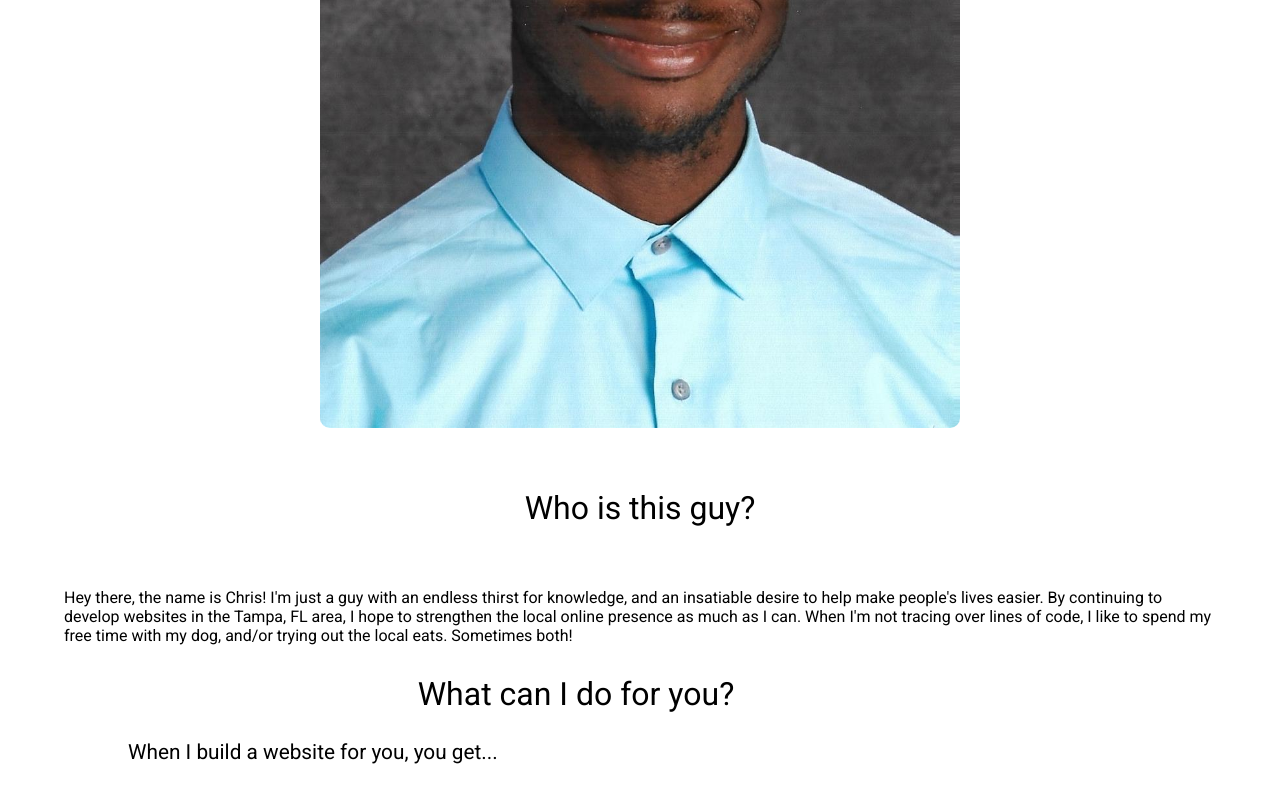
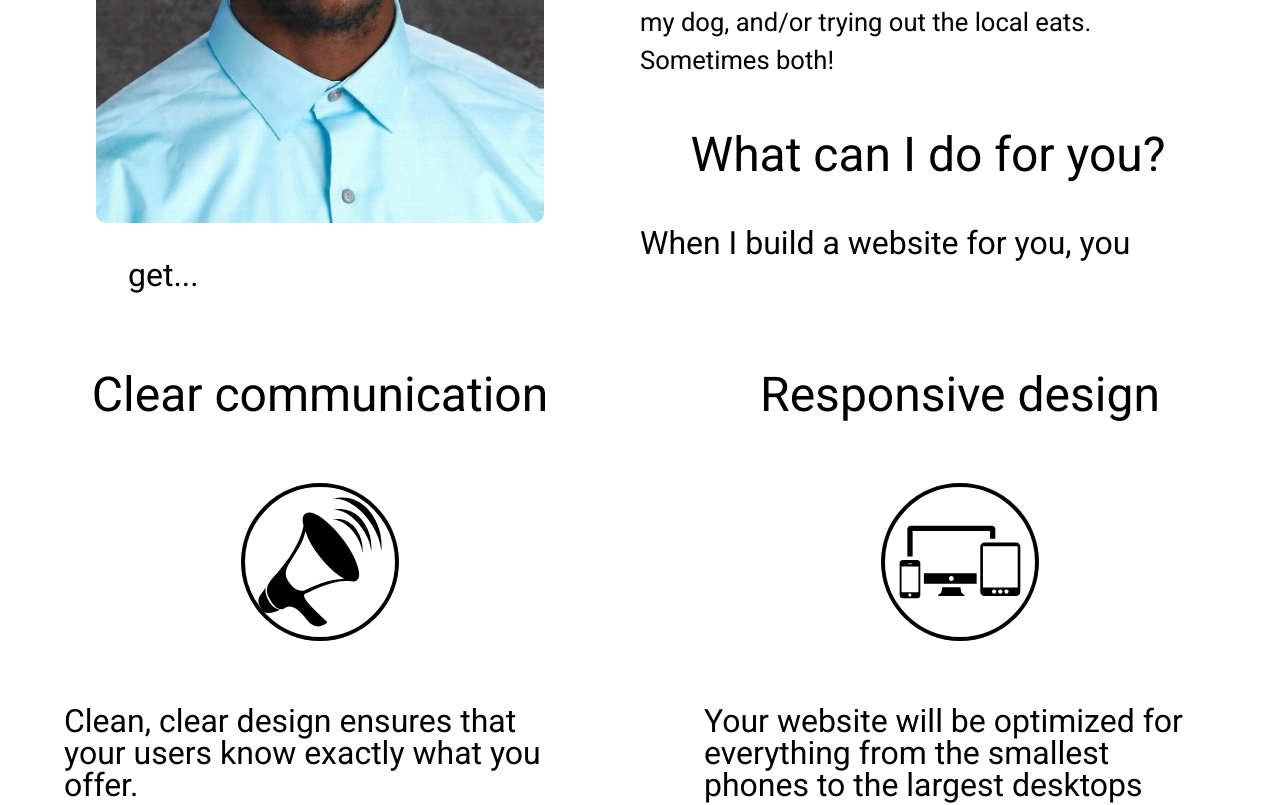
Before and after one commit to ctiller15/portfolio, a React app: page / in a window 1280 px wide. Shown: the part 1000-1805 px from the top of the page. Built offline with nearby package versions, Linux system fonts and the light colour scheme.

Commit message:
update tablet view

```diff
--- a/public/styles.css
+++ b/public/styles.css
@@ -162,7 +162,7 @@ nav a{
 .Services h2{
 	font-size: 2em;
 	text-align: center;
-	margin-bottom: 1em;
+	margin: 0 auto 1em;
 	width: 90%;
 }
 
@@ -508,6 +508,48 @@ footer a{
 		font-size: 2em;
 	}
 
+	.profile{
+		float: left;
+		width: 50%;
+	}
+
+	.profile img{
+		width: 70%;
+	}
+
+	.detail h2{
+		font-size: 3em;
+		text-align: center;
+	}
+
+	.detail p{
+		line-height: 1.5em;
+		font-size: 1.6em;
+	}
+
+	.Services h2{
+		font-size: 3em;
+		text-align: center;
+	}
+
+	.Services p{
+		font-size: 2em;
+	}
+
+	.Services h3{
+		font-size: 3em;
+	}
+
+	.promiseContainer{
+		display: flex;
+		flex-wrap: wrap;
+		justify-content: space-around;
+	}
+
+	.promise1, .promise2, .promise3{
+		width: 50%;
+	}
+
 	.projectList{
 		display: flex;
 		justify-content: space-around;
--- a/src/components/Services.js
+++ b/src/components/Services.js
@@ -12,6 +12,7 @@ class Services extends React.Component{
 
 				<p>When I build a website for you, you get...</p>
 
+				<div className="promiseContainer">
 					<div className="promise1">
 						<h3>Clear communication</h3>
 						<div>
@@ -41,6 +42,7 @@ class Services extends React.Component{
 						</div>
 						<p>I don't vanish after your site is built. I give you the means to handle the simple stuff, and if something goes wrong? Just give me a call.</p>
 					</div>
+				</div>
 
 				<div className="contactButtons">
 					<a className="myWork" href="#">See my work</a>
```
Lines whose indentation alone changed are shown as unchanged.
